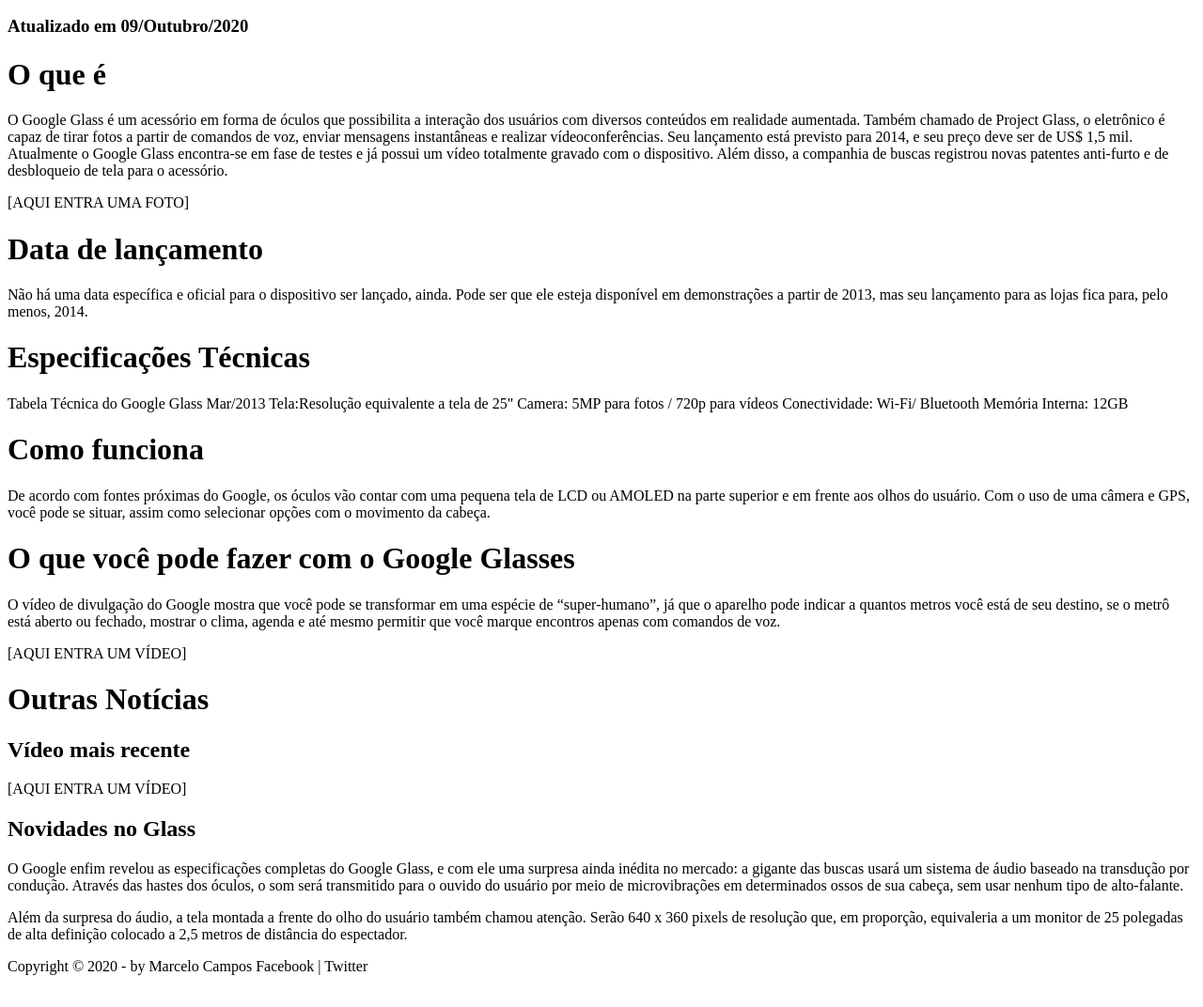
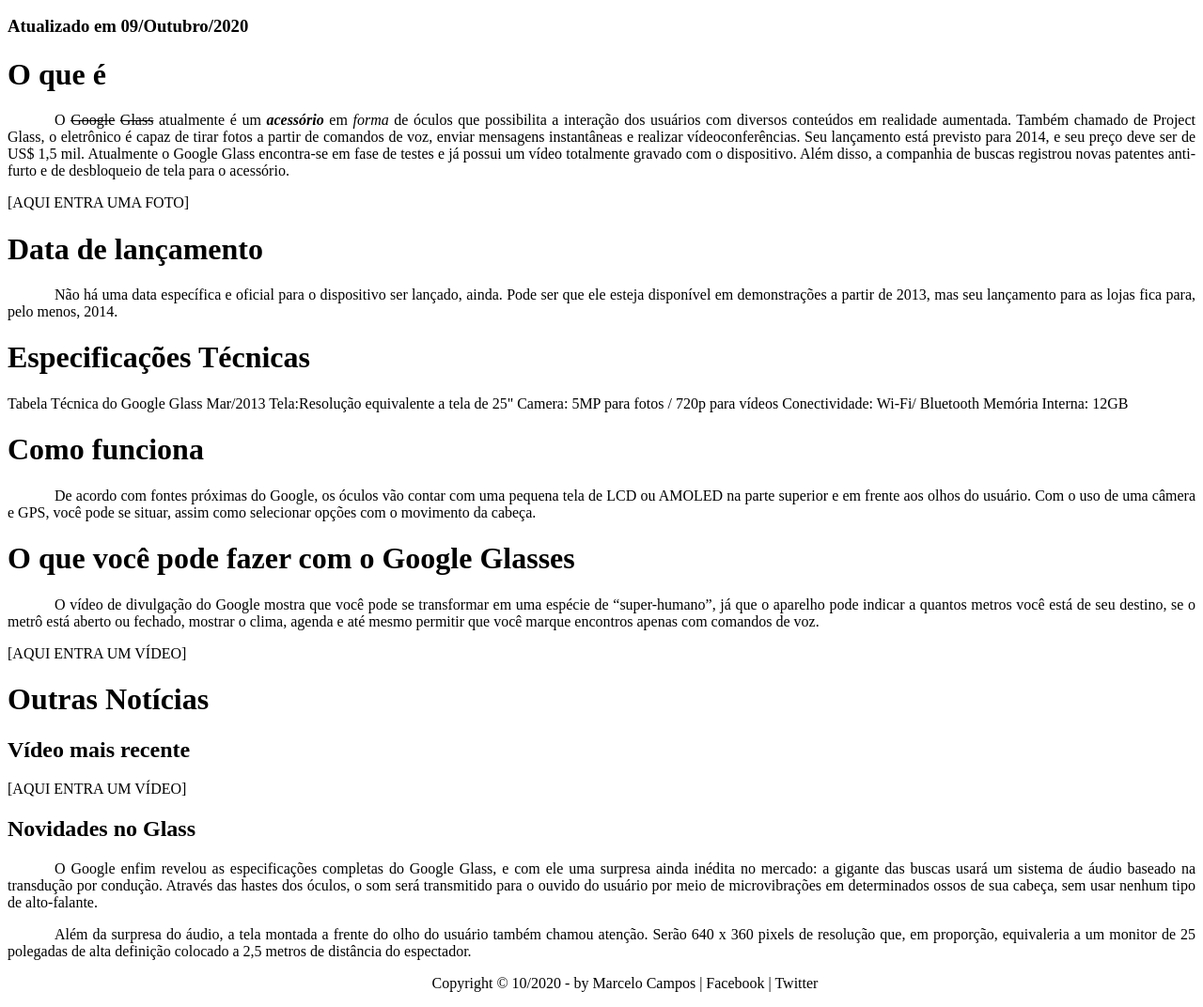
Before and after one commit to marceloicampos/site-glass-html5, a plain HTML site: page index.html in a window 1280 px wide. Shown: the part 402-1474 px from the top of the page at 94% size. Drawn offline with Linux system fonts and the light colour scheme.

Commit message:
Update index.html

```diff
--- a/index.html
+++ b/index.html
@@ -4,6 +4,12 @@
         <meta charset="UTF-8">
         <meta name="viewport" content="width=device-width, initial-scale=1.0">
         <title>Tudo sobre Google Glass</title>
+        <style>
+            p {
+                text-align: justify;
+                text-indent: 50px;
+            }
+        </style>
     </head>
 <body>
 <div id="interface">
@@ -28,7 +34,7 @@
         </hgroup>
 
     <h1>O que é</h1>
-    <p>O Google Glass é um acessório em forma de óculos que possibilita a interação dos usuários com diversos conteúdos em realidade aumentada. Também chamado de Project Glass, o eletrônico é capaz de tirar fotos a partir de comandos de voz, enviar mensagens instantâneas e realizar vídeoconferências. Seu lançamento está previsto para 2014, e seu preço deve ser de US$ 1,5 mil. Atualmente o Google Glass encontra-se em fase de testes e já possui um vídeo totalmente gravado com o dispositivo. Além disso, a companhia de buscas registrou novas patentes anti-furto e de desbloqueio de tela para o acessório.</p>
+    <p>O <span style="text-decoration: line-through;">Google</span> <del>Glass</del> atualmente é um <span style="font-style: italic; font-weight: bold;">acessório</span> em <em>forma</em> de óculos que possibilita a interação dos usuários com diversos conteúdos em realidade aumentada. Também chamado de Project Glass, o eletrônico é capaz de tirar fotos a partir de comandos de voz, enviar mensagens instantâneas e realizar vídeoconferências. Seu lançamento está previsto para 2014, e seu preço deve ser de US$ 1,5 mil. Atualmente o Google Glass encontra-se em fase de testes e já possui um vídeo totalmente gravado com o dispositivo. Além disso, a companhia de buscas registrou novas patentes anti-furto e de desbloqueio de tela para o acessório.</p>
 
     [AQUI ENTRA UMA FOTO]
 
@@ -62,7 +68,7 @@
 
     <p>Além da surpresa do áudio, a tela montada a frente do olho do usuário também chamou atenção. Serão 640 x 360 pixels de resolução que, em proporção, equivaleria a um monitor de 25 polegadas de alta definição colocado a 2,5 metros de distância do espectador.</p>
 
-    <P>Copyright &copy; 2020 - by Marcelo Campos Facebook | Twitter</P>
+    <p style="text-align: center;"> Copyright &copy; 10/2020 - by Marcelo Campos | Facebook | Twitter</p>
 </div>
 </body>
 </html>
```
